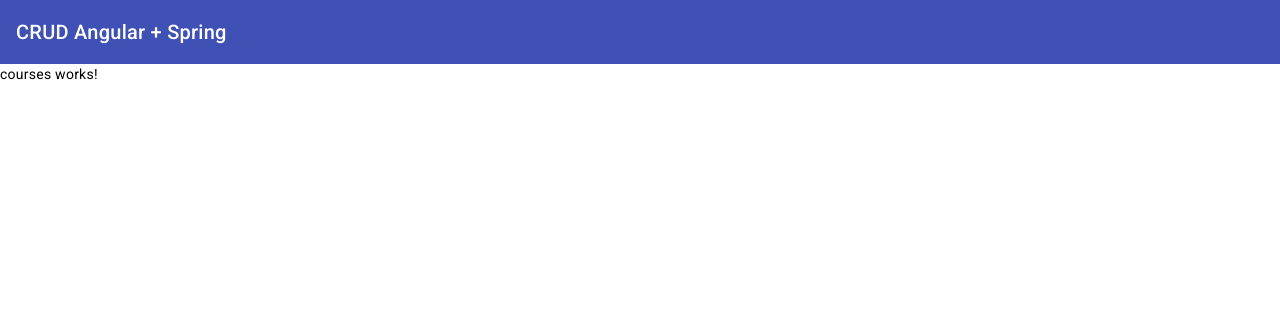
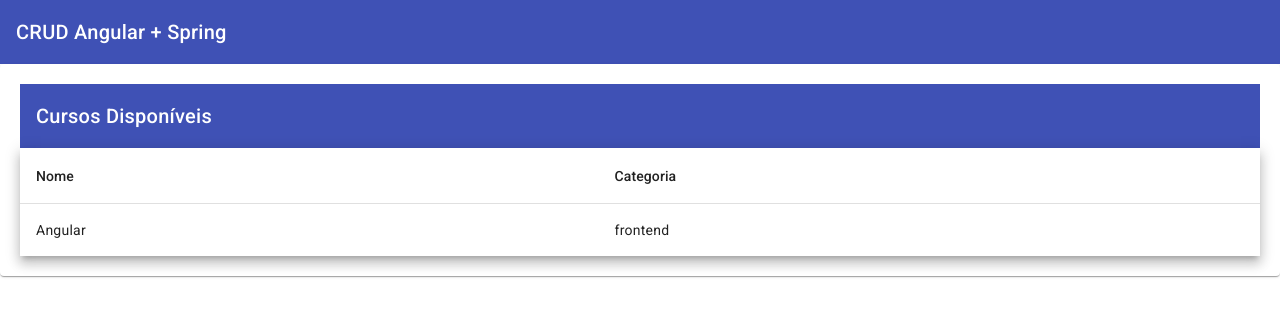
Before and after one commit to Alderj/crud-angular, an Angular app: page /courses in a window 1280 px wide. Shown: the top 316 px of the page. Built offline with nearby package versions, Linux system fonts and the light colour scheme.

Commit message:
criado module para angular-material

```diff
--- a/src/app/courses/courses/courses.component.css
+++ b/src/app/courses/courses/courses.component.css
@@ -0,0 +1,9 @@
+
+
+mat-card{
+    padding: 20px;
+}
+
+table {
+    width: 100%;
+}
--- a/src/app/courses/courses/courses.component.html
+++ b/src/app/courses/courses/courses.component.html
@@ -1 +1,23 @@
-<p>courses works!</p>
+<mat-card>
+
+  <mat-toolbar color="primary">
+    Cursos Disponíveis
+  </mat-toolbar>
+  <table mat-table [dataSource]="courses" class="mat-elevation-z8">
+
+    <!-- name Column -->
+    <ng-container matColumnDef="name">
+      <th mat-header-cell *matHeaderCellDef> Nome </th>
+      <td mat-cell *matCellDef="let course"> {{course.name}} </td>
+    </ng-container>
+
+    <!-- category Column -->
+    <ng-container matColumnDef="category">
+      <th mat-header-cell *matHeaderCellDef> Categoria </th>
+      <td mat-cell *matCellDef="let course"> {{course.category}} </td>
+    </ng-container>
+
+    <tr mat-header-row *matHeaderRowDef="displayedColumns"></tr>
+    <tr mat-row *matRowDef="let row; columns: displayedColumns;"></tr>
+  </table>
+</mat-card>
--- a/src/app/courses/courses/courses.component.ts
+++ b/src/app/courses/courses/courses.component.ts
@@ -1,10 +1,22 @@
-import { Component } from '@angular/core';
+import { Component, OnInit } from '@angular/core';
+import { Course } from '../model/course';
 
 @Component({
   selector: 'app-courses',
   templateUrl: './courses.component.html',
   styleUrls: ['./courses.component.css']
 })
-export class CoursesComponent {
+export class CoursesComponent implements OnInit {
+
+  courses: Course[] = [
+    { _id: '1', name: 'Angular', category: 'frontend'}
+  ]
+  displayedColumns = ['name', 'category'];
+
+  constructor(){}
+
+  ngOnInit(): void {
+
+  }
 
 }
--- /dev/null
+++ b/src/app/courses/model/course.ts
@@ -0,0 +1,5 @@
+export interface Course {
+    _id: string;
+    name: string;
+    category: string;
+}
```
Also changed, not shown: src/app/courses/courses.module.ts (+4 -3 lines), src/app/shared/app-material/app-material.module.ts (added, +17 -0 lines).
